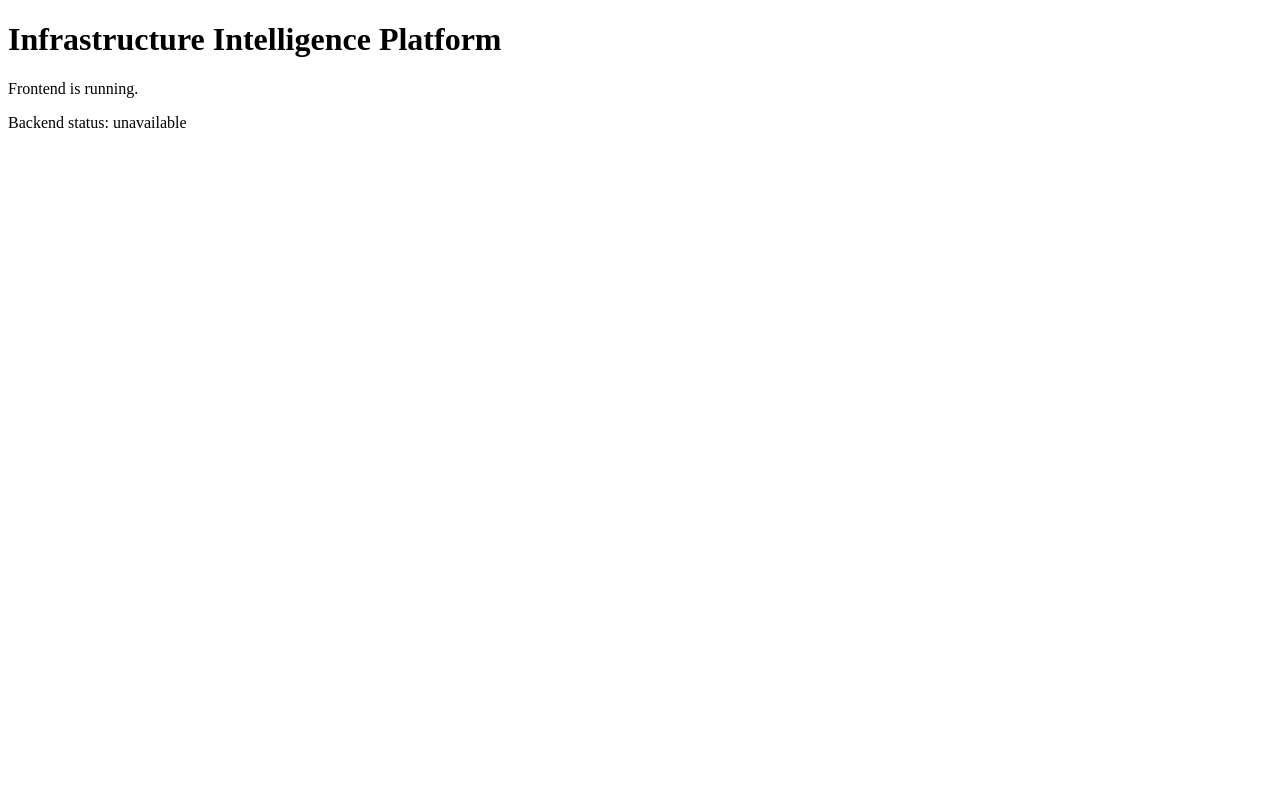
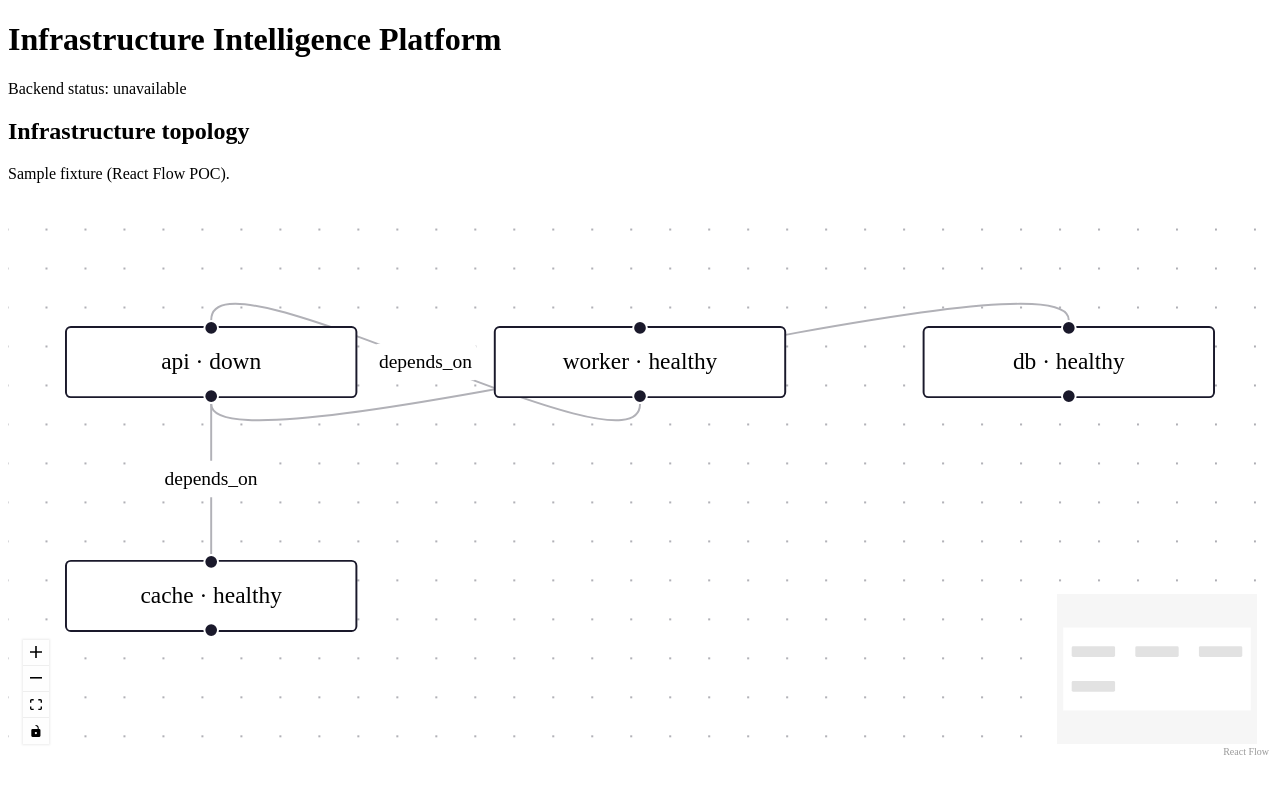
Before and after one commit to tigran-sargsyan-w/ft_transcendence, a React (Vite) app in the folder frontend/: page / in a window 1280 px wide. Shown: the top 794 px of the page. Built offline with nearby package versions, Linux system fonts and the light colour scheme; no server answers.

Commit message:
feat: show sample topology graph on home page

```diff
--- a/frontend/src/App.tsx
+++ b/frontend/src/App.tsx
@@ -1,4 +1,6 @@
 import { useEffect, useState } from 'react'
+import { TopologyCanvas } from './features/topology/TopologyCanvas'
+import { sampleTopology } from './features/topology/sampleTopology'
 import { getBackendHealth } from './services/health'
 
 type BackendStatus = 'loading' | 'healthy' | 'unavailable'
@@ -23,9 +25,11 @@ function App() {
   return (
     <main>
       <h1>Infrastructure Intelligence Platform</h1>
-      <p>Frontend is running.</p>
+      <p>Backend status: {backendStatus}</p>
 
-      <p>Backend status: {backendStatus}</p>
+      <h2>Infrastructure topology</h2>
+      <p>Sample fixture (React Flow POC).</p>
+      <TopologyCanvas topology={sampleTopology} />
     </main>
   )
 }
```
